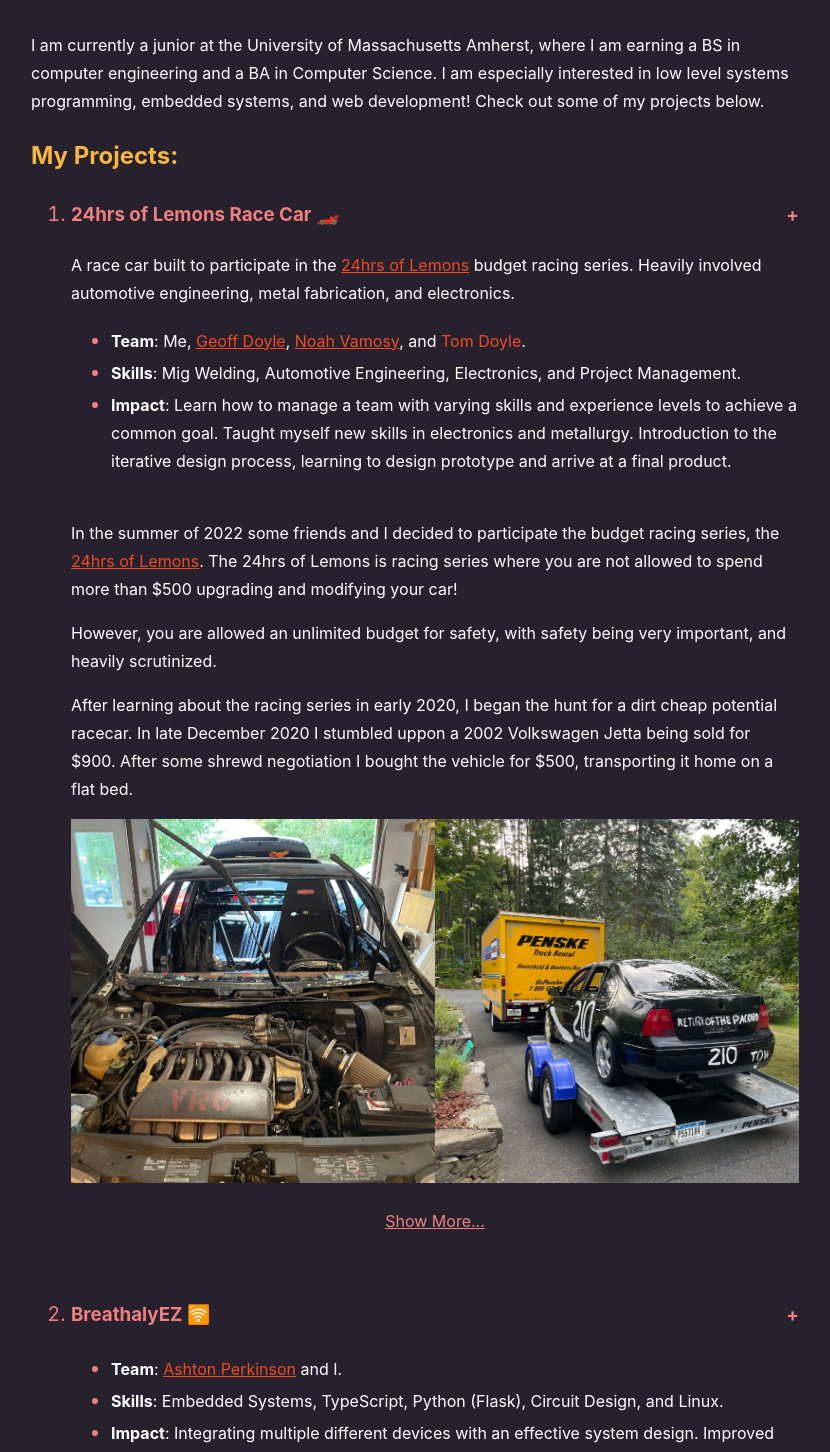
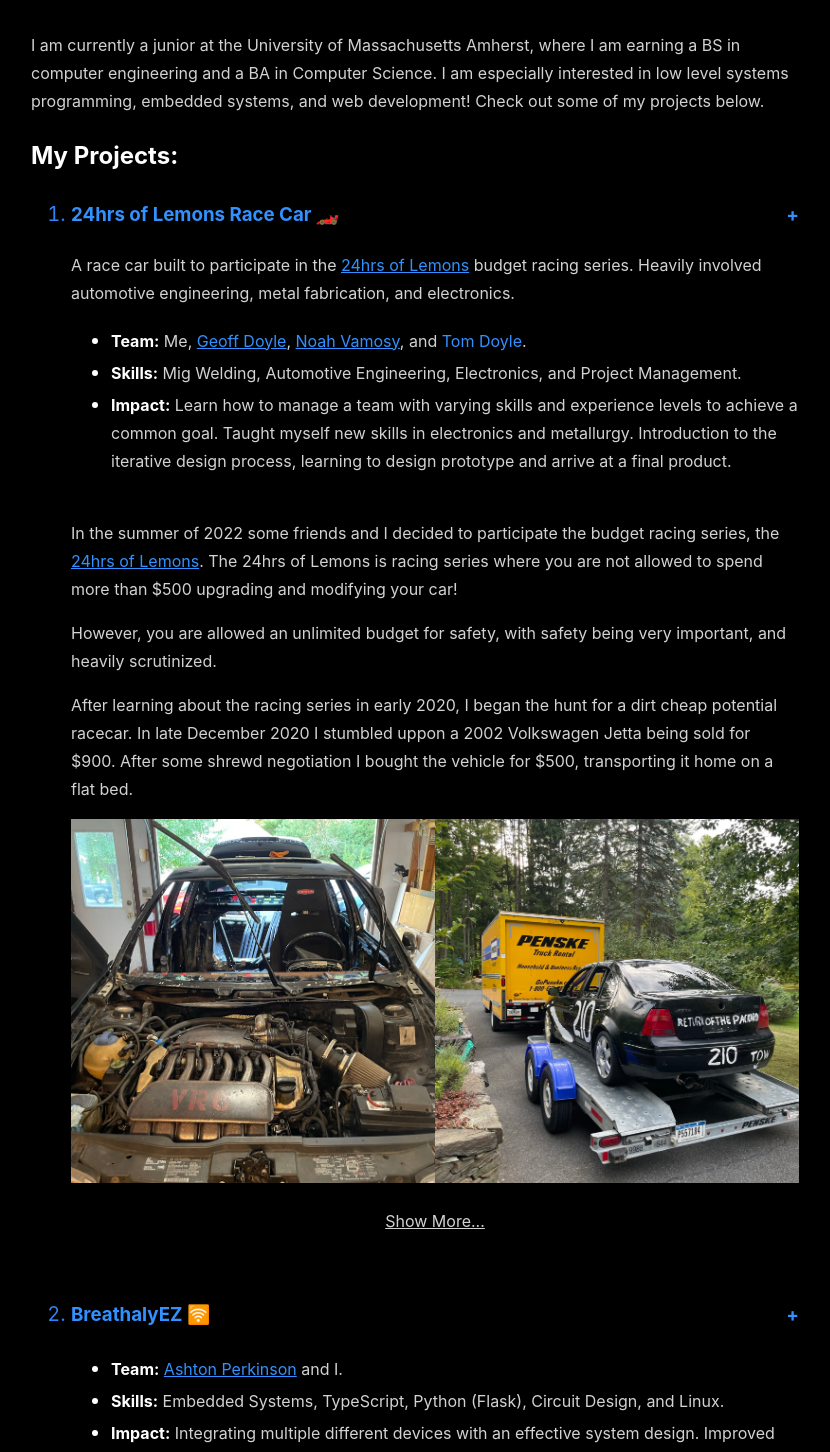
Before and after one commit to WaltTeb/WaltTeb.github.io, a React (Create React App) app: page / in a window 1280 px wide. Shown: the part 304-1756 px from the top of the page, without its empty margins (225-1055 px from the left). Built offline with nearby package versions, Linux system fonts and the light colour scheme.

Commit message:
changed color scheme

```diff
--- a/src/App.css
+++ b/src/App.css
@@ -1,16 +1,25 @@
+:root{
+  --main_bg: #000;
+  --main_text: hsla(0, 0%, 100%, 0.822);
+  --header_text: #fff;
+  --clickable: #3291ff;
+  --border: rgba(147,197,253,.5);
+}
+
 body{
-  background-color: #27212e;
+  background-color: var(--main_bg);
   line-height: 1.75;
 }
 
 h1{
   text-align: center;
   margin-top: 0;
+  color: var(--header_text);
 }
 
 a{
 
-  color:rgb(241, 76, 35);
+  color: var(--clickable);
 }
 
 img{
@@ -24,32 +33,41 @@ video{
 }
 
 h2{
-  color: rgb(247, 182, 61);
+  color: var(--header_text);
 }
 
 h3{
-  color: lightcoral;
+  color: var(--clickable);
   cursor: pointer;
 }
 
+b{
+  color: var(--header_text);
+}
+
+
 ol li::marker{
-  color: lightcoral;
+  color: #2f81f7;
   font-size: 20px;
+
+}
+
+ul li::marker{
+  color: var(--header_text);
 }
 
 ul{
   list-style-type: disc;
 }
 
+
 .App {
   text-align: left;
-
   width: 60vw;
   position: absolute;
   left: 20vw;
   top: 50px;
-
-  color: white;
+  color: var(--main_text);
 }
 
 .labeled_image{
@@ -58,13 +76,14 @@ ul{
   width: 50%;
   aspect-ratio: 1/1;
 
+
 }
 .image_title{
 
   position: absolute;
   top: 0;
   text-align: center;
-  color: rgb(253, 252, 252);
+  color: var(--header_text);
   font-size: 25px;
   z-index: -1;
   opacity: 0%;
@@ -75,7 +94,7 @@ ul{
   z-index: 1;
   opacity: 100%;
   transition: 0.6s;
-  background-color: #27212ee3;
+  background-color: #161b22;
 }
 
 .socialIcon{
@@ -85,8 +104,12 @@ ul{
 .show_select{
   text-decoration: underline;
   text-align: center;
-  color: lightcoral;
+  color: var(--main_text);
   cursor: pointer;
+}
+
+.show_select:hover{
+  color: var(--header_text);
 }
 
 .project_expander::after{
@@ -103,8 +126,3 @@ ul{
   position: relative;
   text-align: center;
 }
-
-#logo_svg{
-  width: 50px;
-
-}
--- a/src/BEZEntry.tsx
+++ b/src/BEZEntry.tsx
@@ -13,13 +13,13 @@ function BEZEntry(){
         <div className='project_preamble'>
         <ul>
           <li>
-            <b>Team</b>: <a href='https://www.linkedin.com/in/ashton-perkinson-325339253/'>Ashton Perkinson</a> and I.
+            <b>Team:</b> <a href='https://www.linkedin.com/in/ashton-perkinson-325339253/'>Ashton Perkinson</a> and I.
           </li>
           <li>
-            <b>Skills</b>: Embedded Systems, TypeScript, Python (Flask), Circuit Design, and Linux.
+            <b>Skills:</b> Embedded Systems, TypeScript, Python (Flask), Circuit Design, and Linux.
           </li>
           <li>
-            <b>Impact</b>: Integrating multiple different devices with an effective system design. Improved my skills in using GitHub to collaborate
+            <b>Impact:</b> Integrating multiple different devices with an effective system design. Improved my skills in using GitHub to collaborate
             and share code. Practiced fundamentals of embedded system design, specifically analog circuits, analog to digital conversion,
             and computer networking.
           </li>
--- a/src/LemonsEntry.tsx
+++ b/src/LemonsEntry.tsx
@@ -27,13 +27,13 @@ function LemonsEntry(){
               </p>
               <ul>
                 <li>
-                  <b>Team</b>: Me, <a href='https://www.linkedin.com/in/geoffreyadoyle/'>Geoff Doyle</a>, <a href='https://www.linkedin.com/in/noah-vamosy-207297278/'>Noah Vamosy</a>, and <a>Tom Doyle</a>.
+                  <b>Team:</b> Me, <a href='https://www.linkedin.com/in/geoffreyadoyle/'>Geoff Doyle</a>, <a href='https://www.linkedin.com/in/noah-vamosy-207297278/'>Noah Vamosy</a>, and <a>Tom Doyle</a>.
                 </li>
                 <li>
-                  <b>Skills</b>: Mig Welding, Automotive Engineering, Electronics, and Project Management.
+                  <b>Skills:</b> Mig Welding, Automotive Engineering, Electronics, and Project Management.
                 </li>
                 <li>
-                  <b>Impact</b>: Learn how to manage a team with varying skills and experience levels to achieve a common goal.
+                  <b>Impact:</b> Learn how to manage a team with varying skills and experience levels to achieve a common goal.
                   Taught myself new skills in electronics and metallurgy. Introduction to the iterative design process, learning to design
                   prototype and arrive at a final product.
                 </li>
```
